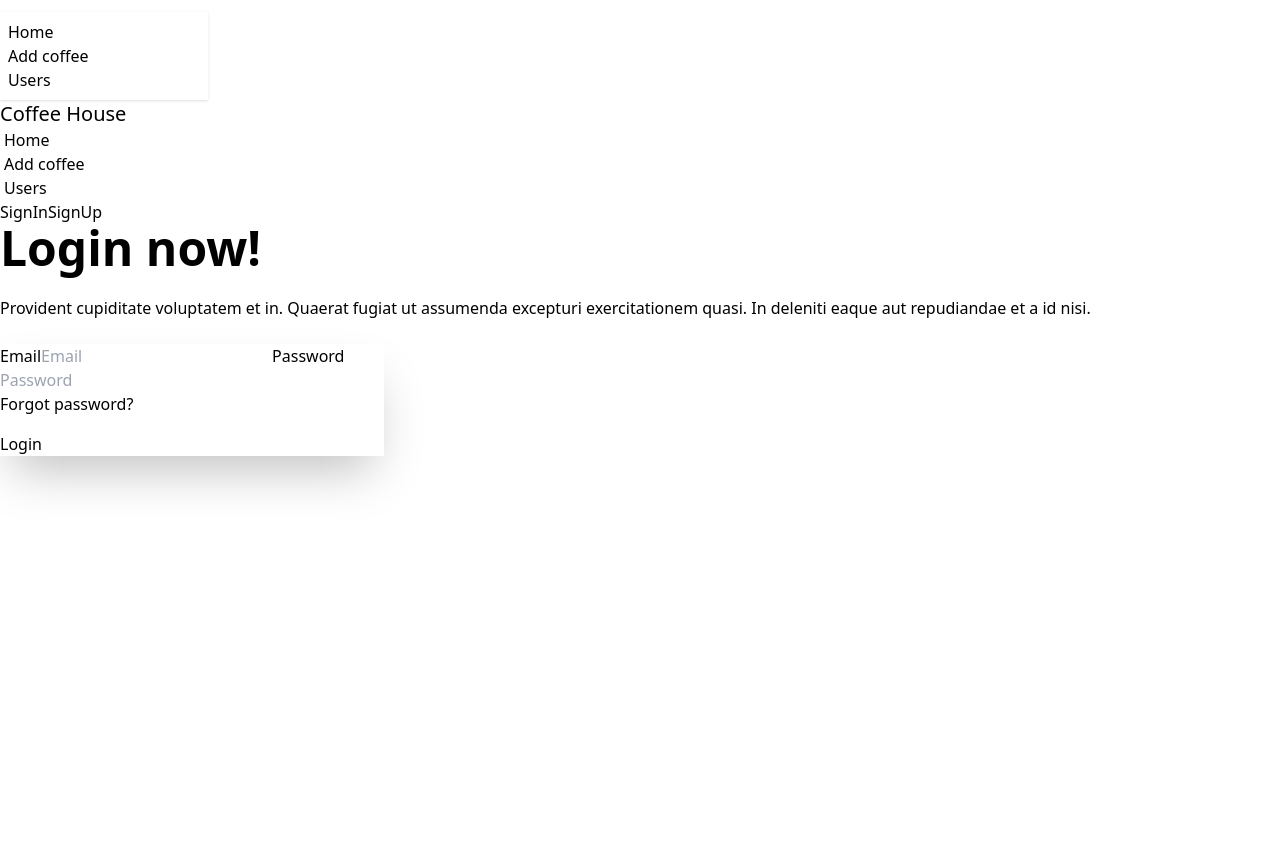
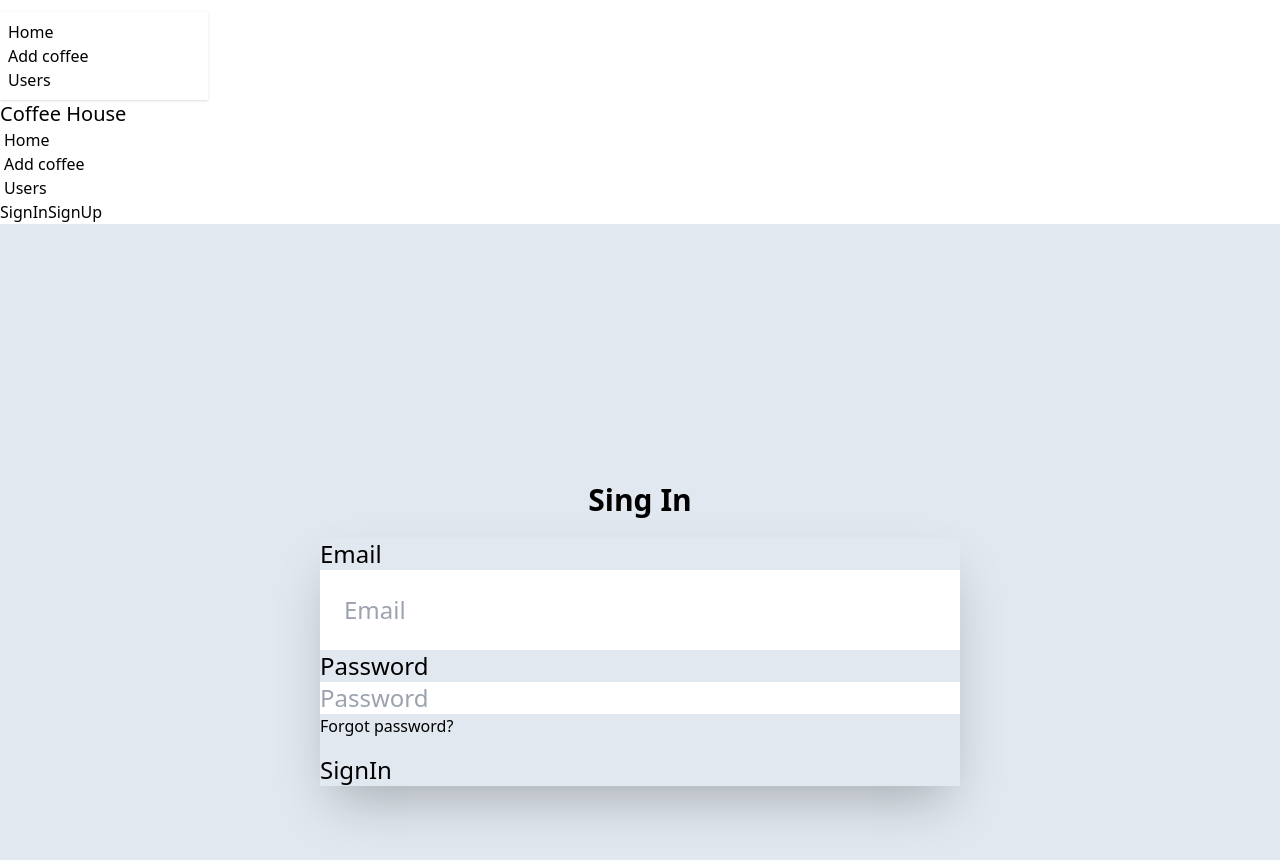
Before and after one commit to harunur6729/coffee-store-client, a React (Vite) app: page /signin in a window 1280 px wide. Shown: the top 860 px of the page. Built offline with nearby package versions, Linux system fonts and the light colour scheme.

Commit message:
login added

```diff
--- a/src/Poroviders/AuthProvider.jsx
+++ b/src/Poroviders/AuthProvider.jsx
@@ -1,4 +1,4 @@
-import { createUserWithEmailAndPassword } from 'firebase/auth/cordova';
+import { createUserWithEmailAndPassword, signInWithEmailAndPassword } from 'firebase/auth/cordova';
 import React, { Children, createContext, useState } from 'react';
 import { auth } from '../firebase/firebase.init';
 export const AuthContext = createContext(null)
@@ -12,10 +12,17 @@ const AuthProvider = ({children}) => {
         return createUserWithEmailAndPassword(auth, email, password)
     }
 
+    //for signin
+     const loginUser = (email, password) =>{
+        setLoading(true)
+        return signInWithEmailAndPassword(auth,email, password)
+     }
+
     const userInfo = {
         user,
         loading,
         createUser,
+        loginUser
 
     }
     return (
--- a/src/components/SignIn.jsx
+++ b/src/components/SignIn.jsx
@@ -1,29 +1,58 @@
-import React from 'react';
+import React, { useContext } from 'react';
+import { AuthContext } from '../Poroviders/AuthProvider';
 
 const SignIn = () => {
+  const {loginUser} = useContext(AuthContext);
+  const handleSignIn = e =>{
+    e.preventDefault();
+
+    const email = e.target.email.value;
+    const password = e.target.password.value;
+
+    loginUser(email,password)
+    .then(result =>{
+      console.log(result.user)
+
+      //update last login time
+      const lastSignInTime = result?.user?.metadata?.lastSignInTime;
+      const loginInfo = {email, lastSignInTime};
+
+      fetch(`http://localhost:5000/users`,{
+        method:'PATCH',
+        headers:{
+          'content-type':'application/json'
+        },
+        body:JSON.stringify(loginInfo)
+      })
+      .then(res =>res.json())
+      .then(data =>{
+        console.log('sign in info updated in db',data)
+      })
+
+
+    })
+    .catch(error =>{
+      console.log(error)
+    })
+    console.log(email, password)
+  }
     return (
-        <div className="hero bg-base-200 min-h-screen">
-  <div className="hero-content flex-col lg:flex-row-reverse">
-    <div className="text-center lg:text-left">
-      <h1 className="text-5xl font-bold">Login now!</h1>
-      <p className="py-6">
-        Provident cupiditate voluptatem et in. Quaerat fugiat ut assumenda excepturi exercitationem
-        quasi. In deleniti eaque aut repudiandae et a id nisi.
-      </p>
-    </div>
-    <div className="card bg-base-100 w-full max-w-sm shrink-0 shadow-2xl">
+      <div className='flex justify-center  items-center min-h-screen bg-slate-200'>
+          <form className='w-1/2 ' onSubmit={handleSignIn}>
+          <h1 className='text-center text-3xl font-bold text-black p-5'>Sing In</h1>
+          <div className="card bg-base-100 w-full shrink-0 shadow-2xl">
             <div className="card-body">
               <fieldset className="fieldset">
-          <label className="fieldset-label">Email</label>
-          <input type="email" className="input" placeholder="Email" />
-          <label className="fieldset-label">Password</label>
-          <input type="password" className="input" placeholder="Password" />
+                <label className="fieldset-label text-2xl">Email</label>
+                <input type="email" className="input w-full p-6 text-2xl" placeholder="Email" name='email' />
+                <label className="fieldset-label text-2xl">Password</label>
+                <input type="password" className="input w-full text-2xl" placeholder="Password" name='password' />
                 <div><a className="link link-hover">Forgot password?</a></div>
-          <button className="btn btn-neutral mt-4">Login</button>
+                <button className="btn btn-neutral mt-4 text-2xl">SignIn</button>
               </fieldset>
             </div>
           </div>
-  </div>
+          </form>
           </div>
     );
 };
--- a/src/components/Users.jsx
+++ b/src/components/Users.jsx
@@ -54,6 +54,7 @@ const Users = () => {
               <th>Name</th>
               <th>email</th>
               <th>creation date</th>
+              <th>last logIn At</th>
               <th>Action</th>
             </tr>
           </thead>
@@ -65,6 +66,7 @@ const Users = () => {
                 <td>{user.name}</td>
                 <td>{user.email}</td>
                 <td>{user.createdAt}</td>
+                <td>{user.lastSignInTime}</td>
                 <td>
                   <button
 
```
Lines whose indentation alone changed are shown as unchanged.
